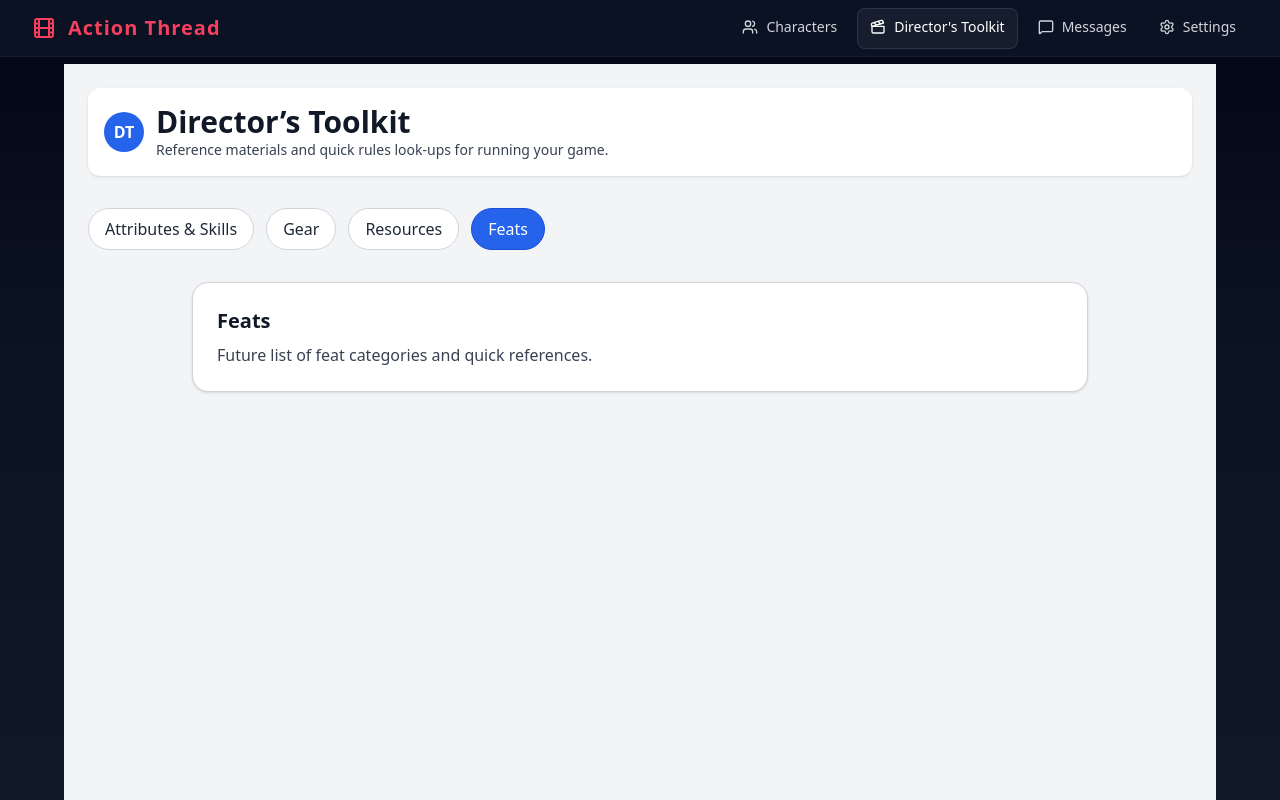
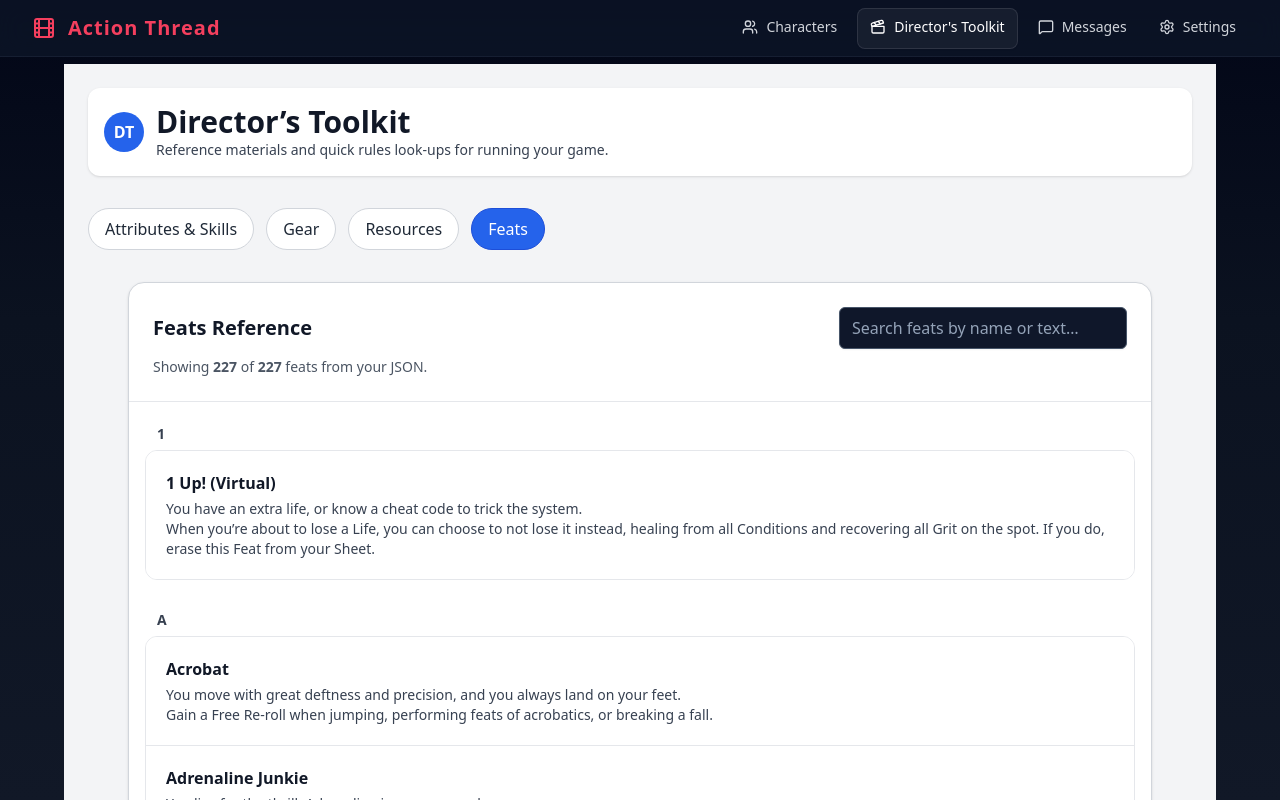
Before and after one commit to thgii/Outgunned-Async-App, a React (Vite) app in the folder apps/web/: page /directors-toolkit in a window 1280 px wide. Both pictures are taken after a click on the button "Feats". Shown: the top 800 px of the page. Built offline with nearby package versions, Linux system fonts and the light colour scheme; no server answers.

Commit message:
Add Feats to Toolkit

```diff
--- /dev/null
+++ b/apps/web/src/components/DirectorsToolkit_Feats.tsx
@@ -0,0 +1,90 @@
+import { useMemo, useState } from "react";
+import { FEATS_CATALOG } from "../data/wizard";
+
+/**
+ * Director's Toolkit — Feats
+ * Pulls feat names + descriptions from FEATS_CATALOG (backed by outgunned_data.json).
+ * - Fast search filter (name + description)
+ * - A–Z grouped list
+ */
+export default function DirectorsToolkit_Feats() {
+  const [query, setQuery] = useState("");
+
+  const feats = FEATS_CATALOG; // [{ name, description? }]
+
+  const filtered = useMemo(() => {
+    const q = query.trim().toLowerCase();
+    if (!q) return feats;
+
+    return feats.filter((f) => {
+      const name = (f.name || "").toLowerCase();
+      const desc = (f.description || "").toLowerCase();
+      return name.includes(q) || desc.includes(q);
+    });
+  }, [query, feats]);
+
+  // Group A-Z by first letter of feat name
+  const groups = useMemo(() => {
+    const map = new Map<string, { name: string; description?: string }[]>();
+    for (const f of filtered) {
+      const key = (f.name?.[0] || "#").toUpperCase();
+      if (!map.has(key)) map.set(key, []);
+      map.get(key)!.push(f);
+    }
+    // sort groups by letter, and feats by name inside
+    return Array.from(map.entries())
+      .sort(([a], [b]) => a.localeCompare(b))
+      .map(([letter, items]) => [letter, items.sort((a, b) => a.name.localeCompare(b.name))] as const);
+  }, [filtered]);
+
+  return (
+    <div className="w-full max-w-5xl mx-auto rounded-2xl border border-gray-300 shadow bg-white">
+      {/* Header / Controls */}
+      <div className="p-6 border-b border-gray-200">
+        <div className="flex flex-col gap-3 sm:flex-row sm:items-center sm:justify-between">
+          <h2 className="text-xl font-semibold text-gray-900">Feats Reference</h2>
+          <div className="flex items-center gap-3">
+            <input
+              value={query}
+              onChange={(e) => setQuery(e.target.value)}
+              placeholder="Search feats by name or text…"
+              className="w-72 max-w-full rounded-lg border border-gray-300 bg-white px-3 py-2 text-gray-900 placeholder-gray-400 focus:outline-none focus:ring-2 focus:ring-blue-500"
+            />
+          </div>
+        </div>
+        <p className="mt-2 text-sm text-gray-600">
+          Showing <b>{filtered.length}</b> of <b>{feats.length}</b> feats from your JSON.
+        </p>
+      </div>
+
+      {/* List */}
+      <div className="p-2 sm:p-4">
+        {groups.length === 0 ? (
+          <div className="p-6 text-gray-600 italic">No feats match your search.</div>
+        ) : (
+          groups.map(([letter, items]) => (
+            <section key={letter} className="mb-6">
+              <div className="sticky top-0 z-10 bg-white/90 backdrop-blur supports-[backdrop-filter]:bg-white/60">
+                <h3 className="px-2 sm:px-3 py-1.5 text-sm font-bold tracking-wider text-gray-700">{letter}</h3>
+              </div>
+              <ul className="divide-y divide-gray-200 rounded-xl border border-gray-200 overflow-hidden">
+                {items.map((f) => (
+                  <li key={f.name} className="p-4 sm:p-5 bg-white">
+                    <div className="text-base font-semibold text-gray-900">{f.name}</div>
+                    {f.description ? (
+                      <p className="mt-1 text-sm text-gray-700 whitespace-pre-wrap">
+                        {f.description}
+                      </p>
+                    ) : (
+                      <p className="mt-1 text-sm text-gray-500 italic">No description provided.</p>
+                    )}
+                  </li>
+                ))}
+              </ul>
+            </section>
+          ))
+        )}
+      </div>
+    </div>
+  );
+}
--- a/apps/web/src/routes/DirectorsToolkit.tsx
+++ b/apps/web/src/routes/DirectorsToolkit.tsx
@@ -1,6 +1,8 @@
 import { useState } from "react";
 import DirectorsToolkit_AttributesAndSkills from "../components/DirectorsToolkit_AttributesAndSkills";
 import DirectorsToolkit_Gear from "../components/DirectorsToolkit_Gear";
+import DirectorsToolkit_Feats from "../components/DirectorsToolkit_Feats";
+
 
 export default function DirectorsToolkit() {
   const [tab, setTab] = useState<"attributes" | "gear" | "resources" | "feats">("attributes");
@@ -79,14 +81,7 @@ export default function DirectorsToolkit() {
           </div>
         )}
 
-        {tab === "feats" && (
-          <div className="w-full max-w-4xl mx-auto rounded-2xl border border-gray-300 shadow bg-white p-6">
-            <h2 className="text-xl font-semibold mb-2 text-gray-900">Feats</h2>
-            <p className="text-gray-700">
-              Future list of feat categories and quick references.
-            </p>
-          </div>
-        )}
+       {tab === "feats" && <DirectorsToolkit_Feats />}
       </div>
     </div>
   );
```
